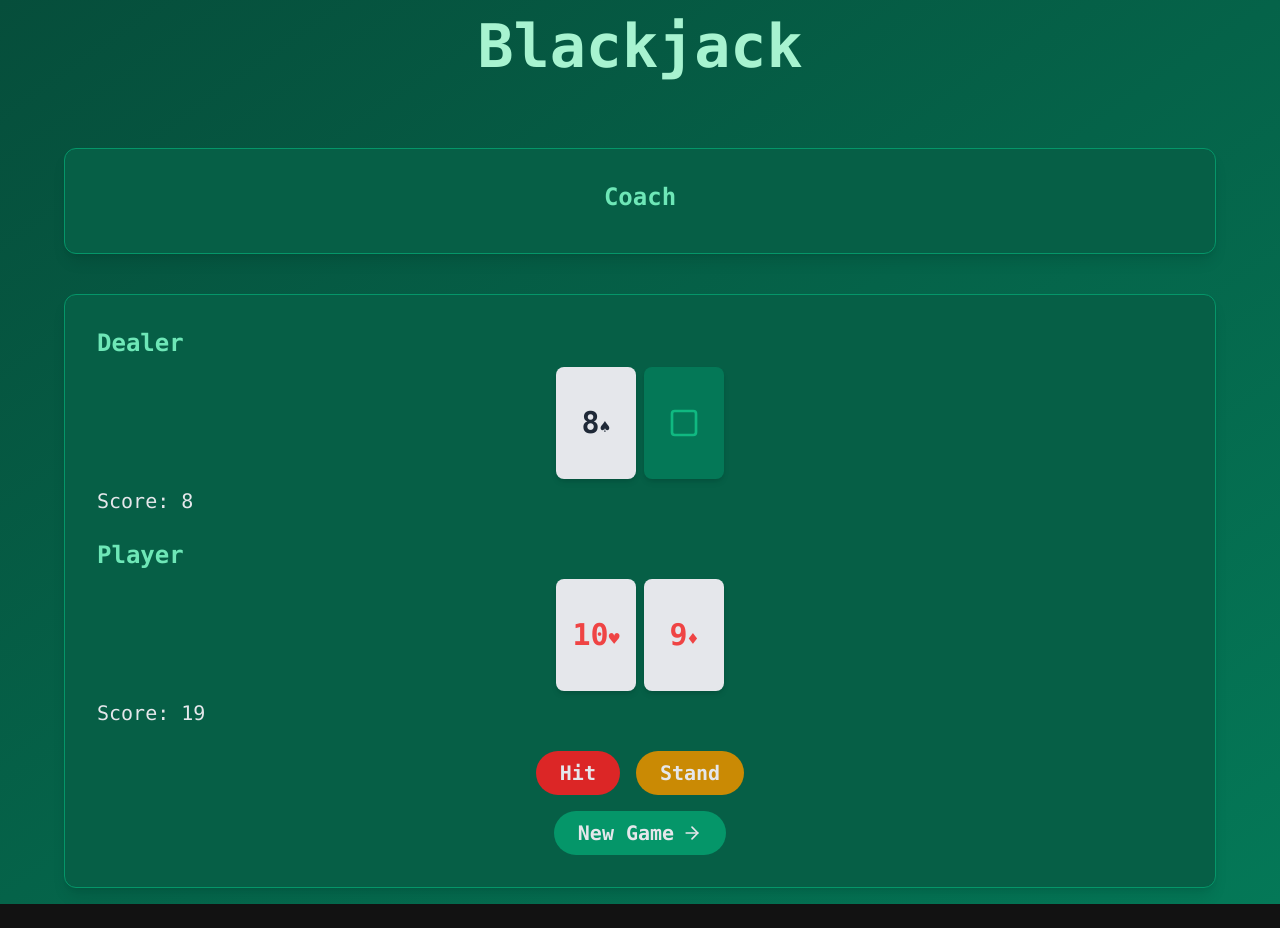
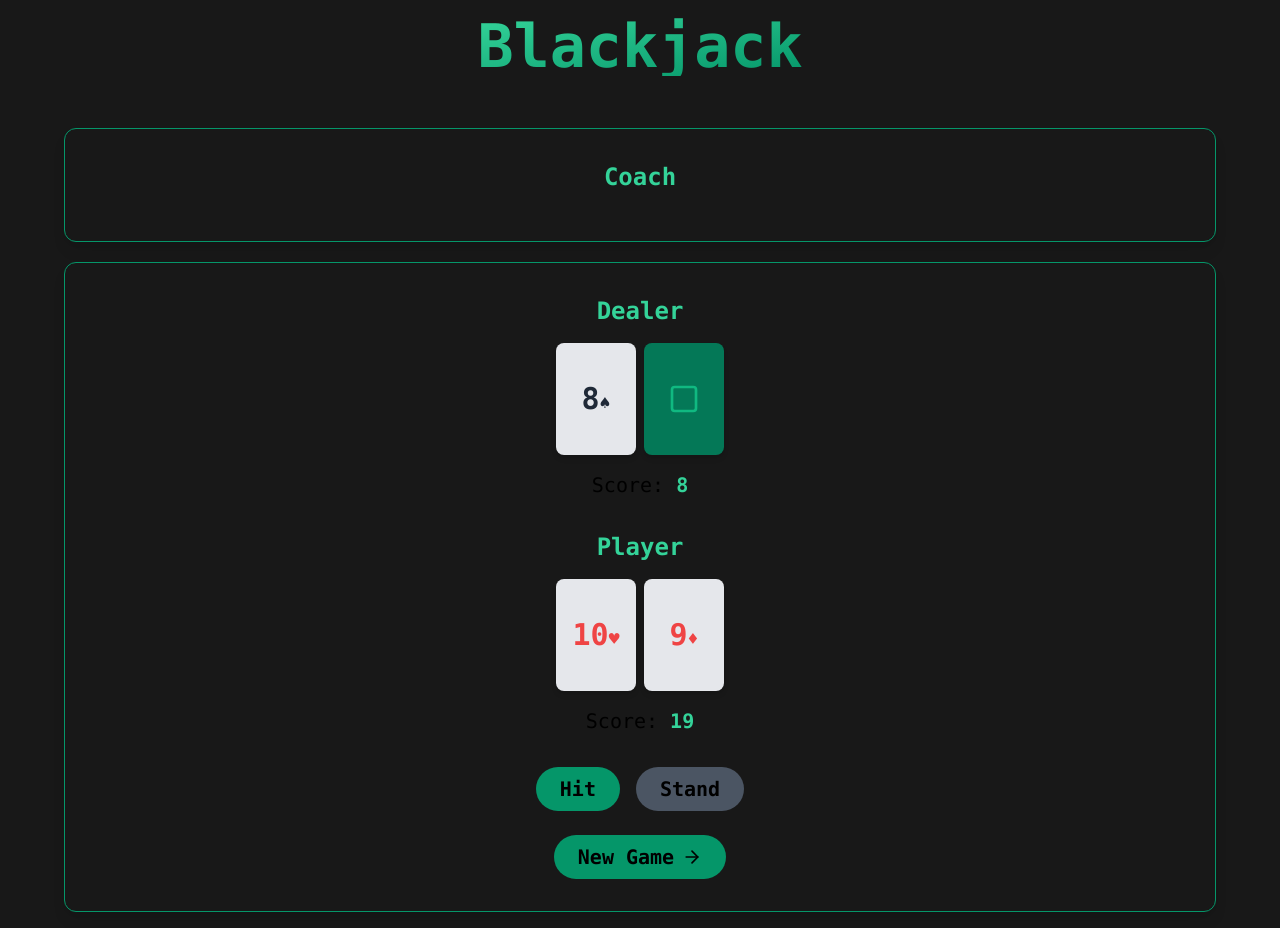
Before and after one commit to grgelsec/Blackjack.ai, a React (Vite) app: page / in a window 1280 px wide. Both pictures are taken after a click on the button "New Game". Before the commit the page ends 904 px from the top, so only its background shows below. Built offline with nearby package versions, Linux system fonts and the light colour scheme; no server answers.

Commit message:
fixing css

```diff
--- a/src/components/gamelogic.tsx
+++ b/src/components/gamelogic.tsx
@@ -225,22 +225,22 @@ export default function BlackjackGame() {
   const { response } = useAI(input);
 
   return (
-    <div className="flex flex-col items-center justify-center min-h-screen w-full bg-gradient-to-br from-emerald-900 to-emerald-700 text-gray-200 p-4 font-mono space-y-10">
-      <h1 className="text-4xl md:text-6xl font-bold mb-8 text-emerald-200">
+    <div className="flex flex-col items-center justify-center min-h-screen w-full bg-codblack p-4 font-mono space-y-5">
+      <h1 className="text-4xl md:text-6xl font-bold mb-8 bg-gradient-to-br from-emerald-400 to-emerald-600 text-transparent bg-clip-text">
         Blackjack
       </h1>
-      <div className="w-full max-w-6xl bg-emerald-800 rounded-xl p-4 md:p-8 shadow-lg border border-emerald-600">
-        <h1 className="flex justify-center w-full text-xl md:text-2xl font-semibold mb-2 text-emerald-300">
+      <div className="w-full max-w-6xl bg-codblack rounded-xl p-4 md:p-8 shadow-lg border border-emerald-600">
+        <h1 className="flex justify-center w-full text-xl md:text-2xl font-semibold mb-4 text-emerald-400">
           Coach
         </h1>
-        <p>{response}</p>
+        <p className="text-center text-gray-300">{response}</p>
       </div>
-      <div className="w-full max-w-6xl bg-emerald-800 rounded-xl p-4 md:p-8 shadow-lg border border-emerald-600">
-        <div className="mb-6">
-          <h2 className="text-xl md:text-2xl font-semibold mb-2 text-emerald-300">
+      <div className="w-full max-w-6xl bg-codblack rounded-xl p-4 md:p-8 shadow-lg border border-emerald-600">
+        <div className="mb-8">
+          <h2 className="text-xl md:text-2xl font-semibold mb-4 text-emerald-400 text-center">
             Dealer
           </h2>
-          <div className="flex flex-wrap justify-center gap-2">
+          <div className="flex flex-wrap justify-center gap-2 mb-4">
             {dealerHand.map((card, index) => (
               <div
                 key={index}
@@ -255,19 +255,21 @@ export default function BlackjackGame() {
               </div>
             ))}
           </div>
-          <div className="mt-2 text-lg md:text-xl">
+          <div className="text-lg md:text-xl text-center">
             Score:{" "}
-            {gameState === "playerTurn"
-              ? calculateHandValue([dealerHand[0]])
-              : dealerScore}
+            <span className="font-bold text-emerald-400">
+              {gameState === "playerTurn"
+                ? calculateHandValue([dealerHand[0]])
+                : dealerScore}
+            </span>
           </div>
         </div>
 
-        <div className="mb-6">
-          <h2 className="text-xl md:text-2xl font-semibold mb-2 text-emerald-300">
+        <div className="mb-8">
+          <h2 className="text-xl md:text-2xl font-semibold mb-4 text-emerald-400 text-center">
             Player
           </h2>
-          <div className="flex flex-wrap justify-center gap-2">
+          <div className="flex flex-wrap justify-center gap-2 mb-4">
             {playerHand.map((card, index) => (
               <div
                 key={index}
@@ -277,19 +279,22 @@ export default function BlackjackGame() {
               </div>
             ))}
           </div>
-          <div className="mt-2 text-lg md:text-xl">Score: {playerScore}</div>
+          <div className="text-lg md:text-xl text-center">
+            Score:{" "}
+            <span className="font-bold text-emerald-400">{playerScore}</span>
+          </div>
         </div>
 
         {gameState === "playerTurn" && (
-          <div className="flex justify-center space-x-4 mb-4">
+          <div className="flex justify-center space-x-4 mb-6">
             <button
-              className="px-6 py-2 bg-red-600 hover:bg-red-700 rounded-full font-semibold transition-colors duration-300 text-lg md:text-xl"
+              className="px-6 py-2 bg-emerald-600 hover:bg-emerald-700 rounded-full font-semibold transition-colors duration-300 text-lg md:text-xl"
               onClick={ifPlayerHits}
             >
               Hit
             </button>
             <button
-              className="px-6 py-2 bg-yellow-600 hover:bg-yellow-700 rounded-full font-semibold transition-colors duration-300 text-lg md:text-xl"
+              className="px-6 py-2 bg-gray-600 hover:bg-gray-700 rounded-full font-semibold transition-colors duration-300 text-lg md:text-xl"
               onClick={ifPlayerStays}
             >
               Stand
@@ -298,8 +303,8 @@ export default function BlackjackGame() {
         )}
 
         {gameResult && (
-          <div className="text-center mb-4">
-            <div className="text-2xl md:text-3xl font-bold text-emerald-200">
+          <div className="text-center mb-6">
+            <div className="text-2xl md:text-3xl font-bold text-emerald-400">
               {gameResult}
             </div>
           </div>
--- a/tailwind.config.js
+++ b/tailwind.config.js
@@ -1,15 +1,12 @@
 /** @type {import('tailwindcss').Config} */
 export default {
-  content: [
-    "./index.html",
-    "./src/**/*.{js,ts,jsx,tsx}",
-  ],
+  content: ["./index.html", "./src/**/*.{js,ts,jsx,tsx}"],
   theme: {
     extend: {
       colors: {
-        'codBlack': '#121212',
+        codBlack: "#181818",
       },
     },
   },
   plugins: [],
-}
+};
```
